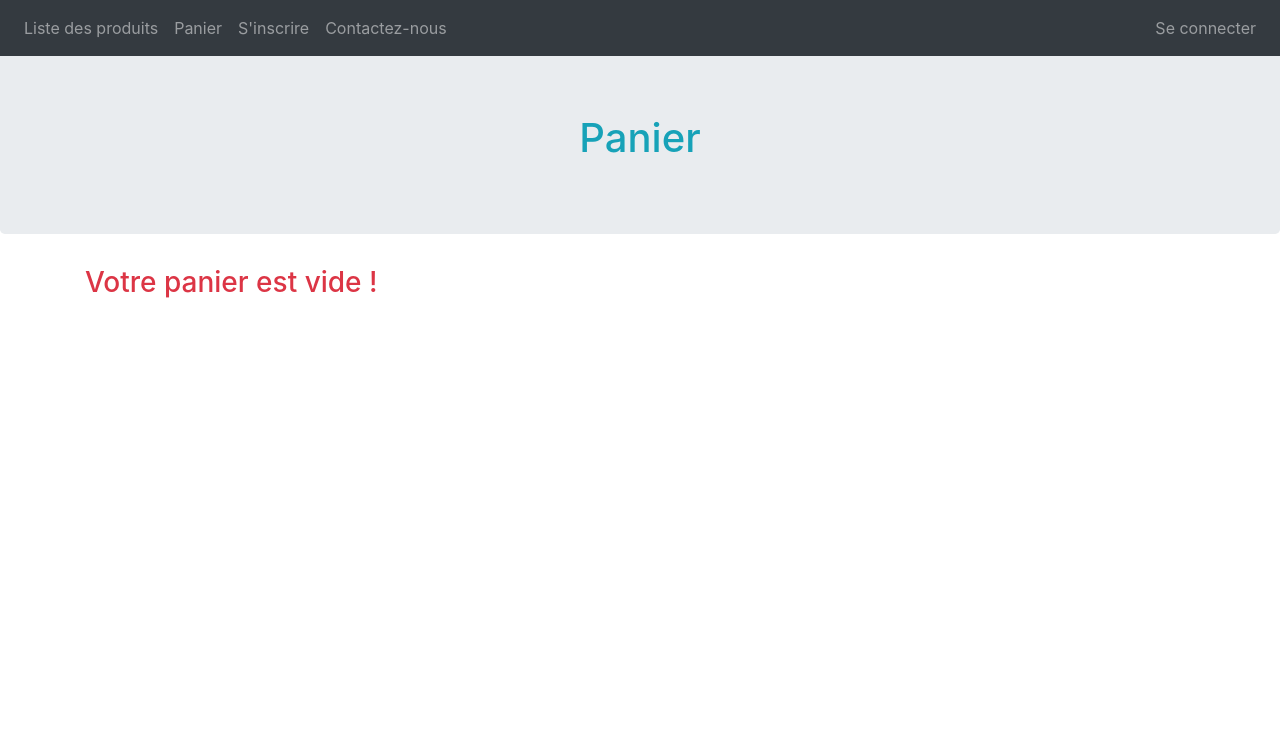
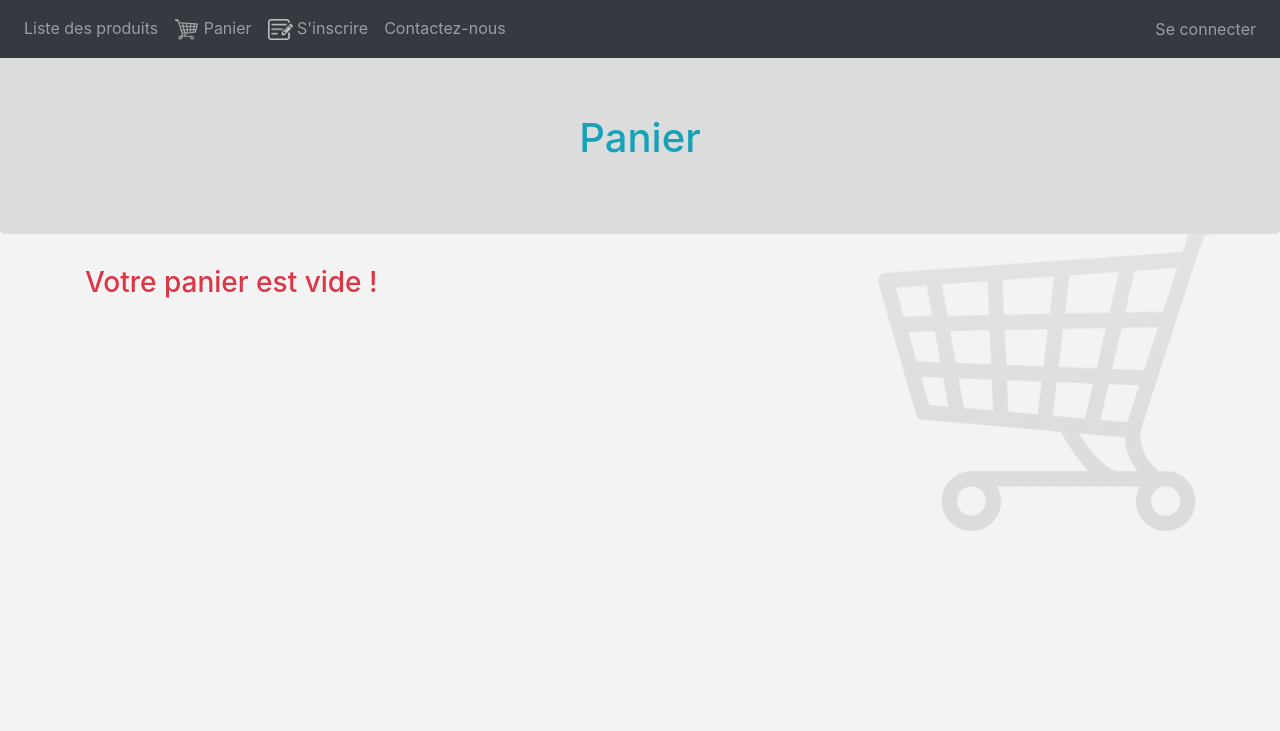
Before and after one commit to wacefEssaies96/E-commerce, a Symfony app: template templates/panier/index.html.twig in a window 1280 px wide. Shown: the top 731 px of the page. Run offline with Twig, Linux system fonts and the light colour scheme; the template is opened without the code that fills it, so the values that code supplies are empty; some libraries are stand-ins or nearby versions.

Commit message:
templates

```diff
--- a/templates/base.html.twig
+++ b/templates/base.html.twig
@@ -13,7 +13,17 @@
                 min-height: 700px;
                 width: auto;
             }
-
+            body{
+              background-image: url({{ asset('images/background/bbbb.png') }} );
+              background-attachment: fixed;
+              background-size: 100%;
+            }
+            .jumbotron{
+              background-color: rgb(220, 220, 220);
+            }
+            .ico{
+              width: 25px;
+            }
         </style>
         {% block stylesheets %}{% endblock %}
     </head>
@@ -27,10 +37,10 @@
                     <a class="nav-link" href="{{ path('index') }}">Liste des produits</a>
                 </li>
                 <li>
-                    <a class="nav-link" href="{{ path('panier.produits') }}">Panier</a>
+                    <a class="nav-link" href="{{ path('panier.produits') }}"><img class="ico" src="{{ asset('images/background/panier.png') }}">&nbspPanier</a>
                 </li>
                 <li class="nav-item">
-                    <a class="nav-link" href="{{ path('register') }}">S'inscrire</a>
+                    <a class="nav-link" href="{{ path('register') }}"><img class="ico" src="{{ asset('images/background/registerIcon.png') }}">&nbspS'inscrire</a>
                 </li>
                 <li class="nav-item">
                     <a class="nav-link" href="{{ path('contact') }}">Contactez-nous</a>
--- a/templates/panier/index.html.twig
+++ b/templates/panier/index.html.twig
@@ -19,6 +19,7 @@
         <div class="text-info">
             <strong>Prix total {{ total }}</strong>
         </div>
+        {# <button class="btn btn-success"><img class="ico" src="{{ asset('images/background/iconValidPanier.png') }}"> COnfirmer</button> #}
         {{ form(form) }}
         {% for produit in panier %}
         <div class="card">
```
Also changed, not shown: public/images/background/b.jpg (added), public/images/background/bb.png (added), public/images/background/bbb.png (added), public/images/background/bbbb.png (added), public/images/background/iconRegister.png (added), public/images/background/iconSuppPanier.png (added), public/images/background/iconValidPanier.png (added), public/images/background/panier.png (added), public/images/background/registerIcon.png (added), 1 other file.
